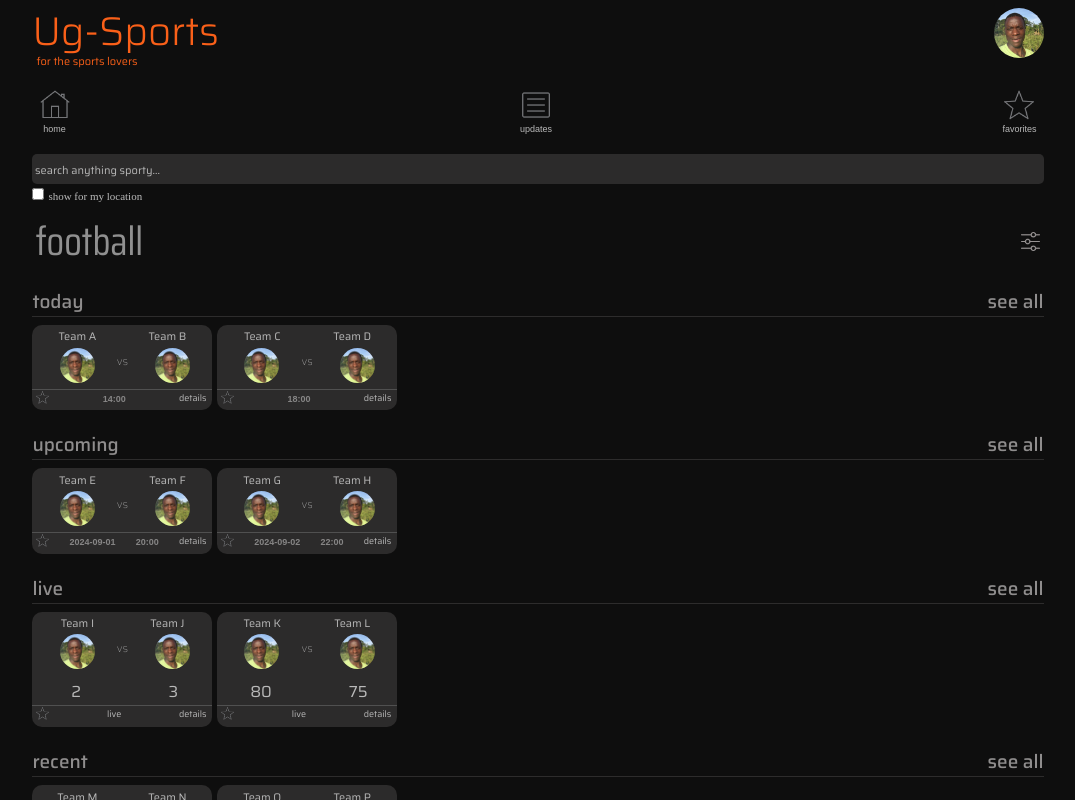
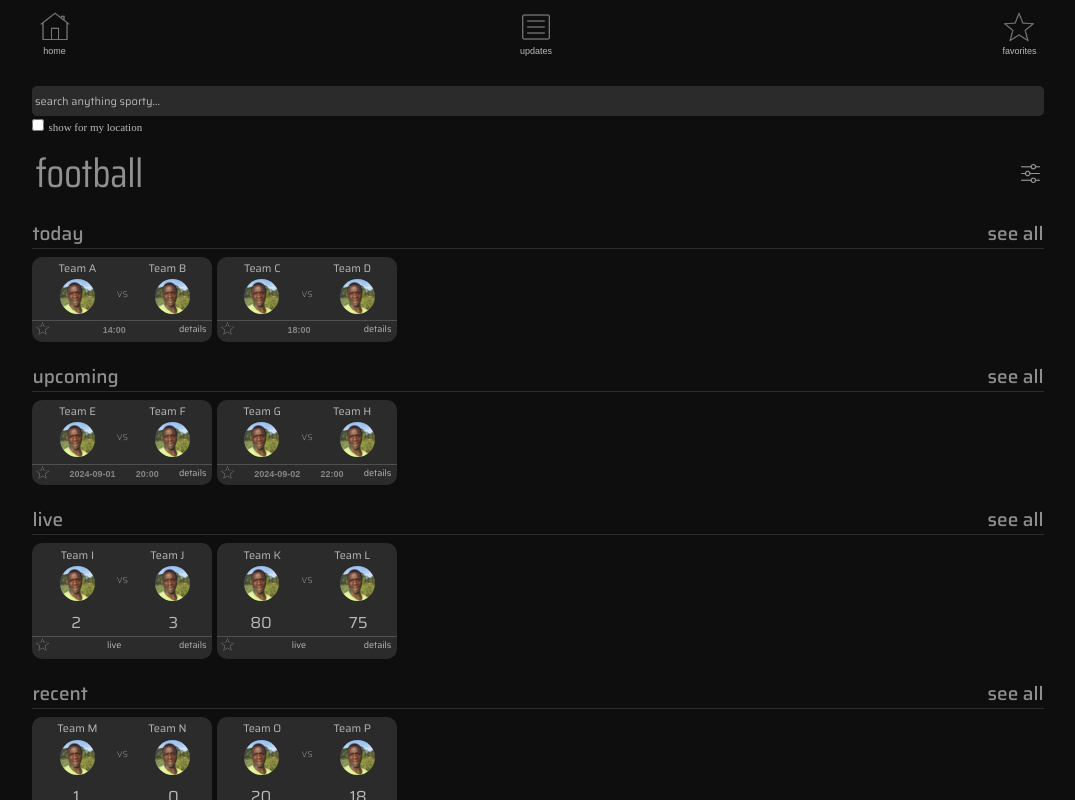
Before and after one commit to Mwesigwai/sportsApp, a React (Vite) app: page / in a window 1280 px wide. Shown: the top 800 px of the page, without its empty margins (102-1177 px from the left). Built offline with nearby package versions, Linux system fonts and the light colour scheme.

Commit message:
sorted some urls stuff

```diff
--- a/App.tsx
+++ b/App.tsx
@@ -1,12 +1,24 @@
+import { BrowserRouter, Route, Routes } from 'react-router-dom'
 import './src/App.css'
 import DefaultPage from './src/components/pages/defaultPage'
 import MainPageContentView from './src/components/pages/pageComponents/mainPageContentView'
+import Navigation from './src/components/pages/pageComponents/navigation'
+import UpdatesPage from './src/components/pages/updatesPage'
 
 function App() {
   return (
-    <MainPageContentView
-      pageContent={< DefaultPage />}
-    />
+    <BrowserRouter>
+      <Routes>
+        <Route path='/' element={<Navigation
+          homeIconUrl='/images/home.png'
+          updatesIconUrl='/images/updates.png'
+          starIconUrl='/images/star.png' />}>
+
+          <Route index element={<DefaultPage />} />
+          <Route path='updates' element={<UpdatesPage />}/>
+        </Route>
+      </Routes>
+    </BrowserRouter>
   )
 }
 
--- a/package.json
+++ b/package.json
@@ -22,6 +22,7 @@
     "eslint-plugin-react-hooks": "^5.1.0-rc.0",
     "eslint-plugin-react-refresh": "^0.4.9",
     "globals": "^15.9.0",
+    "react-router-dom": "^6.26.1",
     "typescript": "^5.5.3",
     "typescript-eslint": "^8.0.1",
     "vite": "^5.4.1"
--- a/src/App.css
+++ b/src/App.css
@@ -10,6 +10,11 @@
   margin: 0;
   padding: 0;
   box-sizing: border-box;
+  text-decoration: none;
+}
+
+a{
+  color: #bababa;
 }
 
 body {
@@ -19,17 +24,13 @@ body {
   background-color: #0e0e0e;
 }
 
-.navigation {
+.navContainer {
+  margin-top: .3em;
   background-color: #0e0e0e;
   position: -webkit-sticky;
   position: sticky;
   top: 0;
   padding: .05em;
-}
-
-.navContainer {
-  border-radius: .5em;
-  margin-top: .3em;
 }
 
 .mainHeader {
@@ -69,7 +70,8 @@ body {
   padding: .4em;
   color: var(--fontColor);
   height: inherit;
-  border-radius: .5em;
+
+  padding-bottom: 1em;
 }
 
 .navigationComponent img {
@@ -142,7 +144,7 @@ body {
   align-items: center;
   position: sticky;
   position: -webkit-sticky;
-  top: 3.4em;
+  top: 3em;
   background-color: #0e0e0e;
   padding: .3em .2em;
 }
@@ -652,7 +654,7 @@ body {
   justify-content: space-between;
   margin-bottom: .5em;
   position: sticky;
-  top: 0;
+  top: 3.5em;
   color: var(--fontColor);
   padding: .1em;
   border-radius: .2em;
@@ -927,7 +929,7 @@ body {
     margin-top: 0;
   }
 
-  div.iconDiv img {
+  .iconDiv img {
     width: 30px;
     height: 30px;
   }
--- a/src/components/pages/defaultPage.tsx
+++ b/src/components/pages/defaultPage.tsx
@@ -12,12 +12,12 @@ const DefaultPage: React.FC = () => {
     const [searchItem, setSearchItem] = useState('');
     return (
         <div className="defaultPage">
-            <Header imageUrl='/images/me.jpeg' />
+            {/* <Header imageUrl='/images/me.jpeg' />
             <Navigation
                 homeIconUrl='/images/home.png'
                 updatesIconUrl='/images/updates.png'
                 starIconUrl='/images/star.png'
-            />
+            /> */}
 
             <SearchComponent setSearchItem={setSearchItem} searchText={searchItem} />
             <SearchResultMathes searchItem={searchItem} setSelectedItem={setSelectedItem} setSearchItem={setSearchItem}/>
--- a/src/components/pages/pageComponents/navigation.tsx
+++ b/src/components/pages/pageComponents/navigation.tsx
@@ -1,3 +1,6 @@
+import { Link, Outlet } from "react-router-dom"
+
+
 interface IconProps {
     homeIconUrl: string;
     updatesIconUrl: string;
@@ -9,15 +12,15 @@ const Navigation = (icons: IconProps) => {
         <div className="navigation">
             <div className="navContainer">
                 <div className="navigationComponent">
-                    <div className="iconDiv">
+                    <Link className="iconDiv" to={'/'}>
                         <img src={icons.homeIconUrl} alt="" />
                         <span className="iconDescription">home</span>
-                    </div>
+                    </Link>
 
-                    <div className="iconDiv">
+                    <Link className="iconDiv" to={'/updates'}>
                         <img src={icons.updatesIconUrl} alt="" />
                         <span className="iconDescription">updates</span>
-                    </div>
+                    </Link>
 
                     <div className="iconDiv">
                         <img src={icons.starIconUrl} alt="" />
@@ -25,6 +28,7 @@ const Navigation = (icons: IconProps) => {
                     </div>
                 </div>
             </div>
+            <Outlet />
         </div>
     )
 }
```
Also changed, not shown: 1 other file (tests, documents, lock files or other folders).
